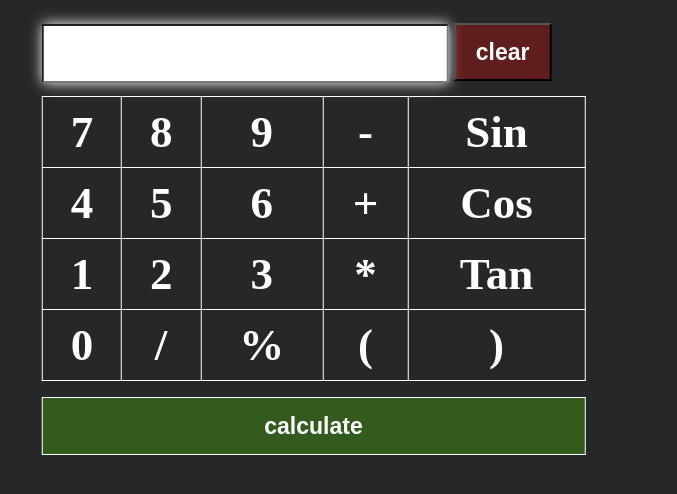
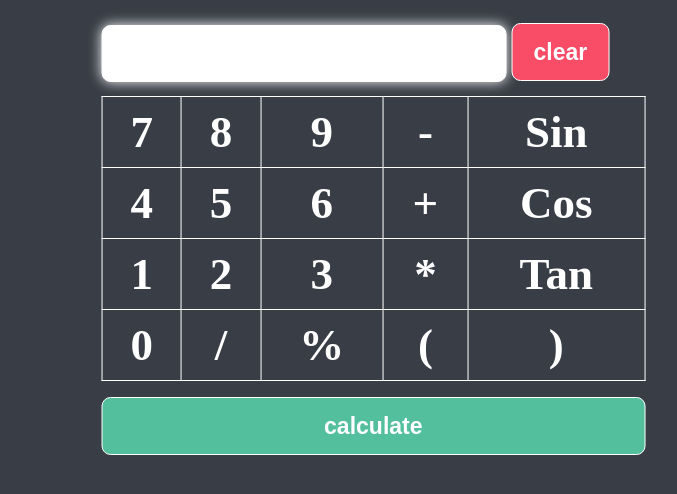
Before and after one commit to alihatem360/Vanilla-JavaScript-Calculator, a plain HTML site: page index.html in a window 1280 px wide. Shown: the whole page, without its empty margins (238-915 px from the left). Drawn offline with Linux system fonts and the light colour scheme.

Commit message:
update html & css files

```diff
--- a/index.html
+++ b/index.html
@@ -6,6 +6,9 @@
     <meta http-equiv="X-UA-Compatible" content="IE=edge">
     <meta name="viewport" content="width=device-width, initial-scale=1.0">
     <link rel="stylesheet" href="./style.css">
+    <link rel="shortcut icon"
+        href="https://cdn-icons.flaticon.com/png/512/548/premium/548353.png?token=exp=1658913072~hmac=e4d03714849d2beda73844e276429abe"
+        type="image/x-icon" />
     <title>Calculator</title>
 </head>
 
--- a/style.css
+++ b/style.css
@@ -1,9 +1,11 @@
 :root {
   --main-border: 1px solid #fff;
 }
-
+* {
+  border-radius: 9px;
+}
 html {
-  background: #262728;
+  background: #393e46;
 }
 
 td {
@@ -13,6 +15,7 @@ td {
   font-size: 45px;
   text-align: center;
   font-weight: 900;
+  cursor: pointer;
 }
 
 .calculation {
@@ -22,7 +25,7 @@ td {
 .calculator {
   width: 43%;
   position: relative;
-  transform: translate(50%, 0px);
+  transform: translate(61%, 0px);
 }
 
 table {
@@ -38,6 +41,11 @@ table {
   font-weight: bolder;
   box-shadow: 0px 0px 13px #fff;
   padding: 0 0 0px 17px;
+  border: var(--main-border);
+
+}
+#display:focus {
+  outline: none;
 }
 
 button {
@@ -46,15 +54,19 @@ button {
   margin: 15px 1px;
   font-size: 23px;
   font-weight: bolder;
-  background-color: #54e90044;
   color: #fff;
+  cursor: pointer;
 }
 
 #clear {
-  background-color: #ff000044;
+  background-color: #f94c66;
+  border: var(--main-border);
+
 }
 
 #calculate {
+  background-color: #53bf9d;
+
   width: 100%;
   margin: 16px 0px;
   border: var(--main-border);
```
